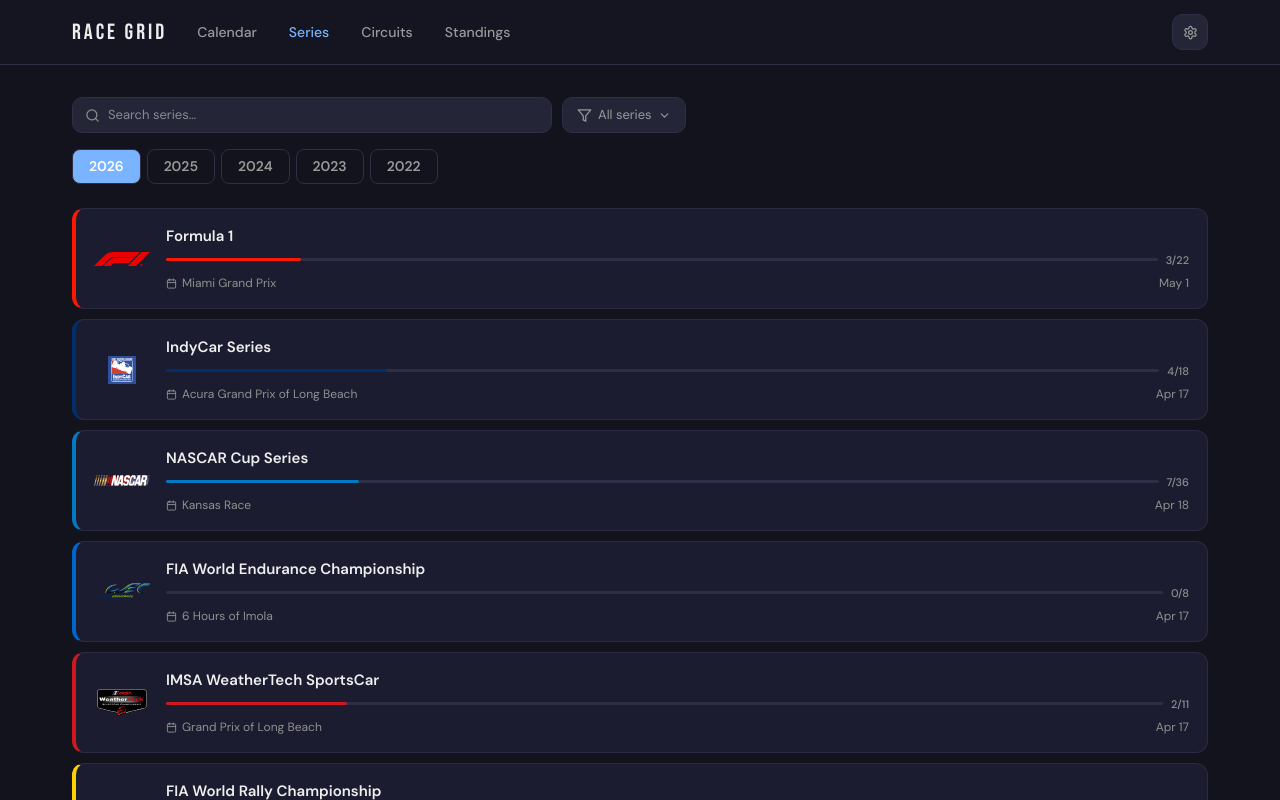
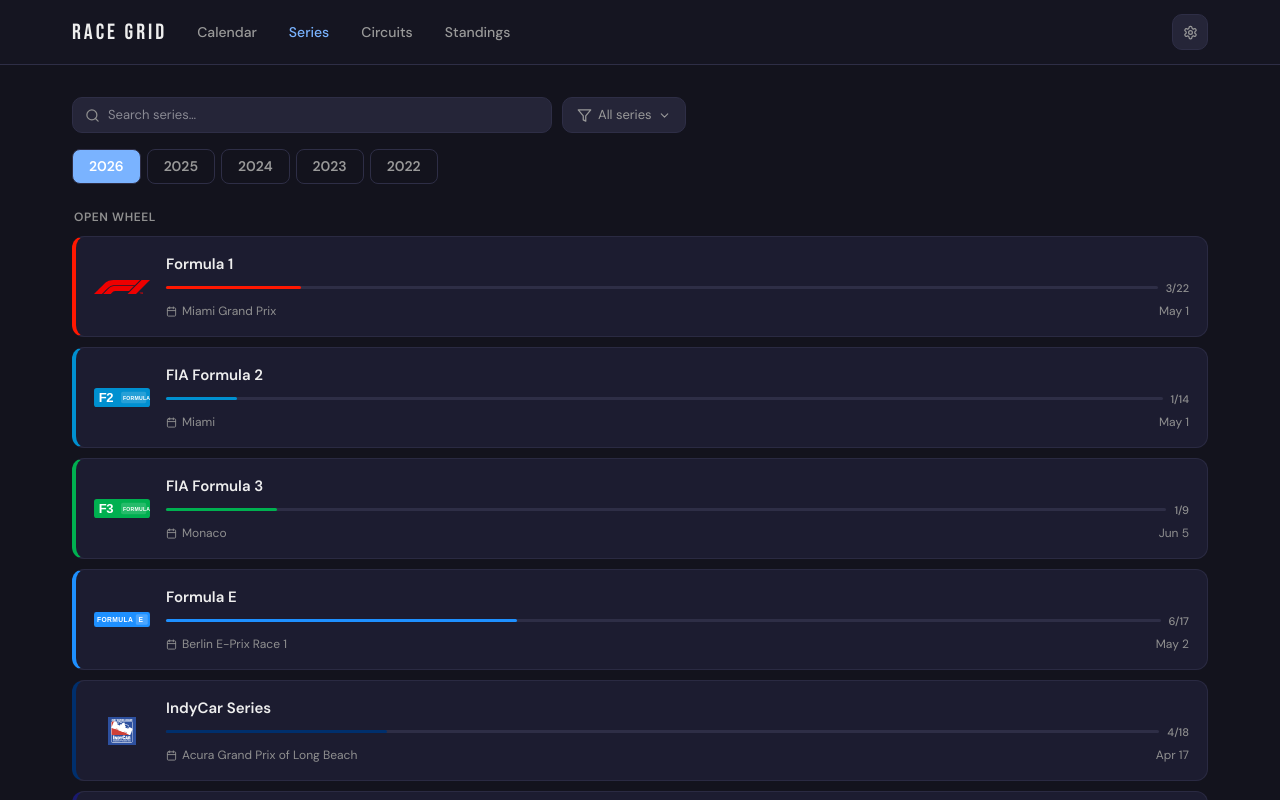
Before and after one commit to bogdankf1/race-grid, a Next.js app: page /series in a window 1280 px wide. Shown: the top 800 px of the page. Built offline with nearby package versions, Linux system fonts and the light colour scheme.

Commit message:
Group series by type in `SeriesPageClient`: introduce `SERIES_GROUPS` for logical grouping and update UI to display grouped lists.

```diff
--- a/src/app/series/SeriesPageClient.tsx
+++ b/src/app/series/SeriesPageClient.tsx
@@ -7,7 +7,7 @@ import { useLocalStorage } from '@/hooks/useLocalStorage'
 import { getDefaultTimezone } from '@/lib/timezone'
 import { getDefaultLocale, t, type Locale } from '@/lib/i18n'
 import { applyTheme, getDefaultTheme, type Theme } from '@/lib/theme'
-import { getSeriesForYear, AVAILABLE_YEARS, SERIES_META } from '@/data/series-registry'
+import { getSeriesForYear, AVAILABLE_YEARS, SERIES_META, SERIES_GROUPS } from '@/data/series-registry'
 import type { SeriesConfig, SessionType } from '@/lib/types'
 import { SeriesLogo } from '@/components/SeriesLogo'
 
@@ -56,7 +56,7 @@ export function SeriesPageClient() {
 
   useEffect(() => { applyTheme(theme) }, [theme])
 
-  const seriesList = useMemo(() => {
+  const groupedSeries = useMemo(() => {
     const all = getSeriesForYear(year)
     const seriesSet = new Set(filterSeriesIds)
     let filtered = all.filter(s => seriesSet.has(s.id))
@@ -66,7 +66,13 @@ export function SeriesPageClient() {
         s.name.toLowerCase().includes(q) || s.shortName.toLowerCase().includes(q)
       )
     }
-    return filtered
+    const byId = new Map(filtered.map(s => [s.id, s]))
+    return SERIES_GROUPS
+      .map(group => ({
+        labelKey: group.labelKey,
+        series: group.ids.map(id => byId.get(id)).filter((s): s is SeriesConfig => !!s),
+      }))
+      .filter(g => g.series.length > 0)
   }, [year, filterSeriesIds, query])
 
   const toggleSeries = (id: string) => {
@@ -154,12 +160,29 @@ export function SeriesPageClient() {
           ))}
         </div>
 
-        {/* Series list */}
-        <div style={{ display: 'flex', flexDirection: 'column', gap: 10 }}>
-          {seriesList.map(series => (
-            <SeriesCard key={series.id} series={series} locale={locale} />
+        {/* Series list grouped */}
+        <div style={{ display: 'flex', flexDirection: 'column', gap: 24 }}>
+          {groupedSeries.map(group => (
+            <div key={group.labelKey}>
+              <div style={{
+                fontSize: 12,
+                fontWeight: 600,
+                textTransform: 'uppercase',
+                letterSpacing: '0.05em',
+                color: 'var(--rg-text3)',
+                marginBottom: 10,
+                paddingLeft: 2,
+              }}>
+                {t(group.labelKey, locale)}
+              </div>
+              <div style={{ display: 'flex', flexDirection: 'column', gap: 10 }}>
+                {group.series.map(series => (
+                  <SeriesCard key={series.id} series={series} locale={locale} />
+                ))}
+              </div>
+            </div>
           ))}
-          {seriesList.length === 0 && (
+          {groupedSeries.length === 0 && (
             <p style={{ color: 'var(--rg-text3)', textAlign: 'center', padding: '32px 0' }}>
               {t('search.noResults', locale)}
             </p>
--- a/src/components/SeriesFilterDropdown.tsx
+++ b/src/components/SeriesFilterDropdown.tsx
@@ -3,7 +3,7 @@
 import { useState, useRef, useEffect } from 'react'
 import { createPortal } from 'react-dom'
 import { Filter, ChevronDown, Check } from 'lucide-react'
-import { ALL_SERIES } from '@/data/series-registry'
+import { ALL_SERIES, SERIES_GROUPS, type SeriesGroup } from '@/data/series-registry'
 import { t, type Locale } from '@/lib/i18n'
 import type { SeriesConfig } from '@/lib/types'
 
@@ -27,19 +27,7 @@ interface SeriesFilterDropdownProps {
   showProgress?: boolean
 }
 
-interface SeriesGroup {
-  labelKey: string
-  ids: string[]
-}
-
-const GROUPS: SeriesGroup[] = [
-  { labelKey: 'group.openwheel', ids: ['f1', 'f2', 'f3', 'fe', 'indycar', 'superformula'] },
-  { labelKey: 'group.endurance', ids: ['wec', 'elms', 'imsa', 'igtc'] },
-  { labelKey: 'group.gt', ids: ['dtm', 'gtwc', 'supergt', 'nls', 'supercars'] },
-  { labelKey: 'group.stock', ids: ['nascar'] },
-  { labelKey: 'group.rally', ids: ['wrc', 'dakar'] },
-  { labelKey: 'group.motorcycle', ids: ['motogp'] },
-]
+const GROUPS = SERIES_GROUPS
 
 function useIsMobile() {
   const [mobile, setMobile] = useState(false)
--- a/src/data/series-registry.ts
+++ b/src/data/series-registry.ts
@@ -97,6 +97,20 @@ const SERIES_EVENTS: Record<string, Record<number, RaceEvent[]>> = {
 
 export const AVAILABLE_YEARS = [2026, 2025, 2024, 2023, 2022]
 
+export interface SeriesGroup {
+  labelKey: string
+  ids: string[]
+}
+
+export const SERIES_GROUPS: SeriesGroup[] = [
+  { labelKey: 'group.openwheel', ids: ['f1', 'f2', 'f3', 'fe', 'indycar', 'superformula'] },
+  { labelKey: 'group.endurance', ids: ['wec', 'elms', 'imsa', 'igtc'] },
+  { labelKey: 'group.gt', ids: ['dtm', 'gtwc', 'supergt', 'nls', 'supercars'] },
+  { labelKey: 'group.stock', ids: ['nascar'] },
+  { labelKey: 'group.rally', ids: ['wrc', 'dakar'] },
+  { labelKey: 'group.motorcycle', ids: ['motogp'] },
+]
+
 export function getSeriesForYear(year: number): SeriesConfig[] {
   return SERIES_META.map(meta => ({
     ...meta,
```
